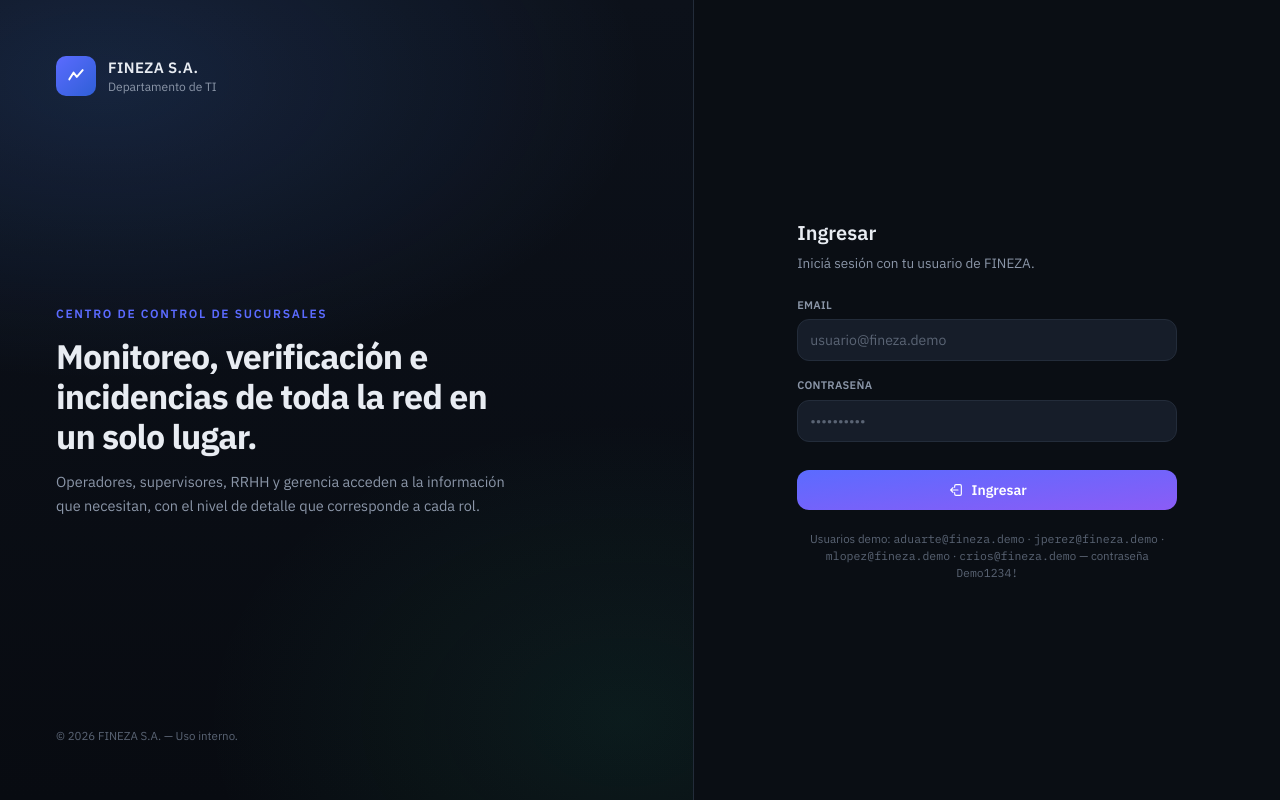
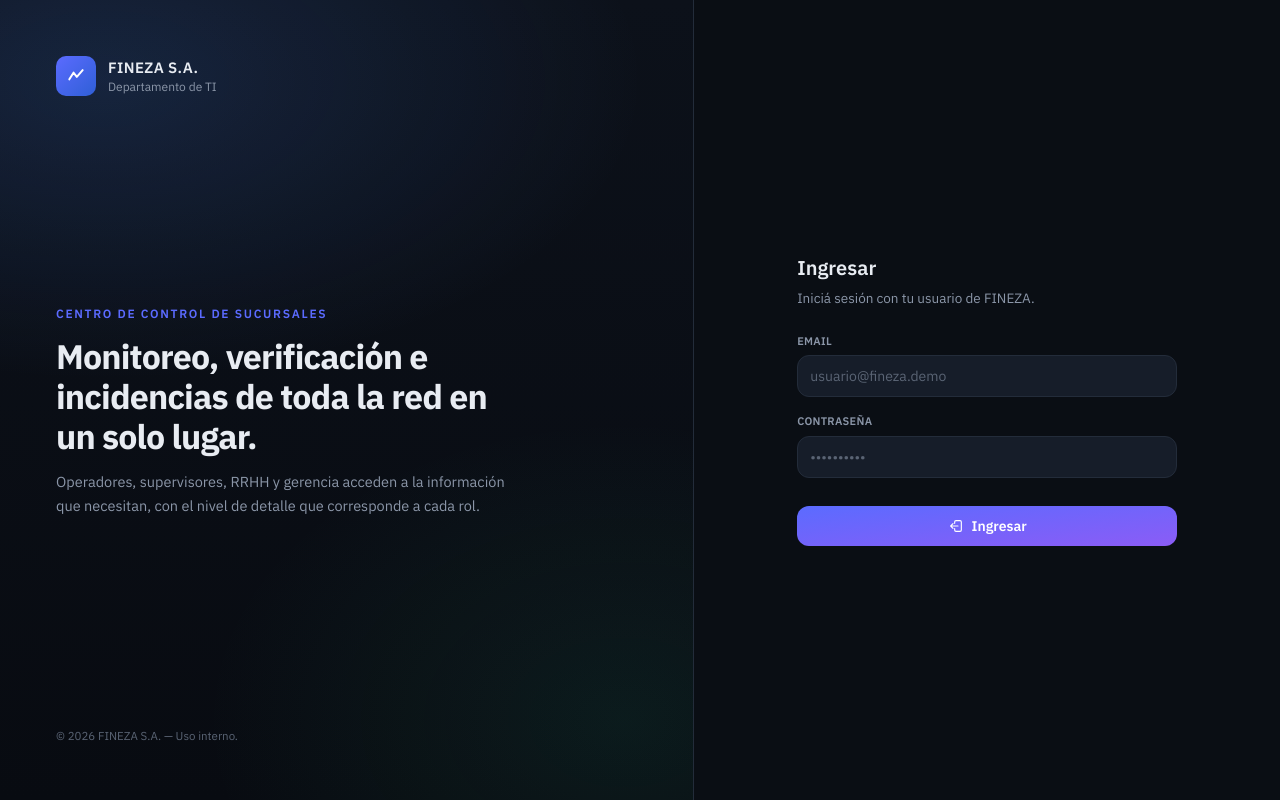
Before and after one commit to proyectofineza/Monitoreo, a React (Vite) app in the folder centro-control-sucursales/web/: page /login in a window 1280 px wide. Built offline with nearby package versions, Linux system fonts and the light colour scheme; no server answers.

Commit message:
Update Login.jsx

```diff
--- a/centro-control-sucursales/web/src/pages/Login.jsx
+++ b/centro-control-sucursales/web/src/pages/Login.jsx
@@ -89,13 +89,6 @@ export default function Login() {
             <IconLogout style={{ transform: 'scaleX(-1)' }} />
             {busy ? 'Ingresando…' : 'Ingresar'}
           </button>
-
-          <div className="text-[11.5px] text-text3 text-center mt-5">
-            Usuarios demo: <span className="font-mono">aduarte@fineza.demo</span> ·{' '}
-            <span className="font-mono">jperez@fineza.demo</span> ·{' '}
-            <span className="font-mono">mlopez@fineza.demo</span> ·{' '}
-            <span className="font-mono">crios@fineza.demo</span> — contraseña <span className="font-mono">Demo1234!</span>
-          </div>
         </form>
       </div>
     </div>
```
